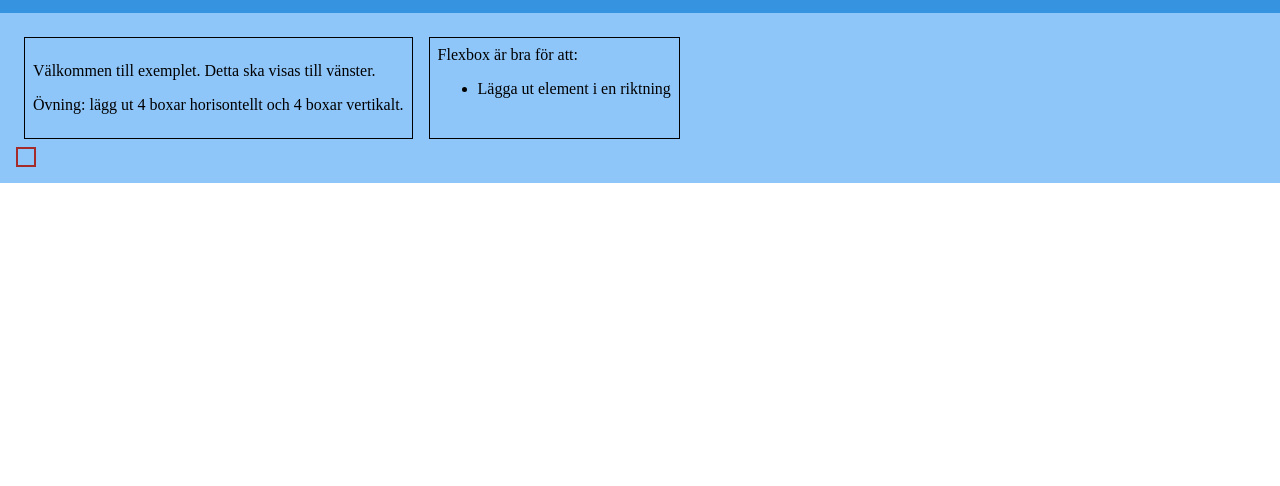
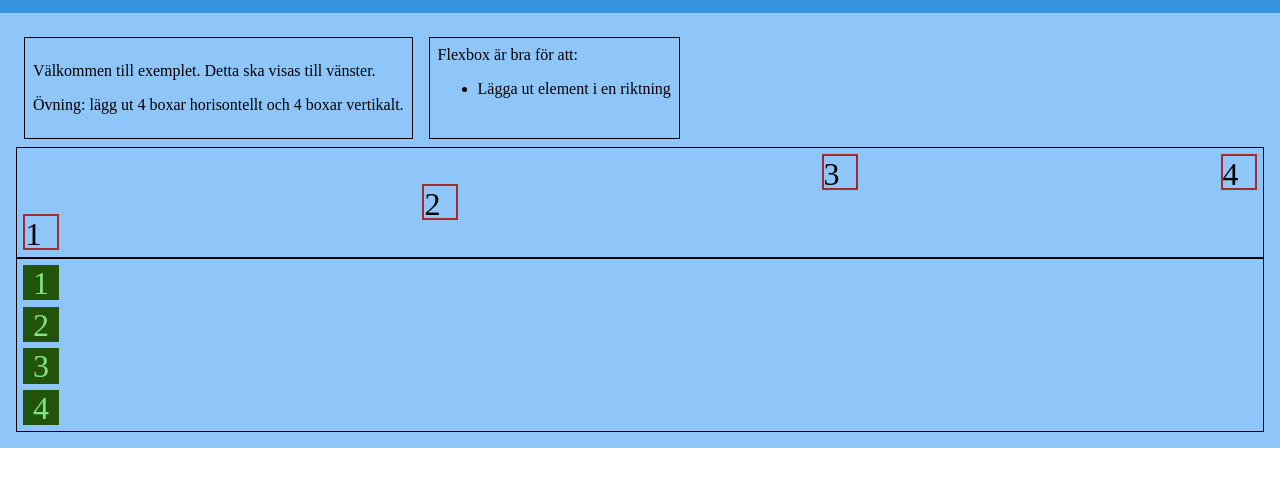
Before and after one commit to folkuni-bfu-2024/2024-05-06, a plain HTML site: page flexbox-exempel/index.html in a window 1280 px wide. Shown: the part 56-542 px from the top of the page. Drawn offline with Linux system fonts and the light colour scheme.

Commit message:
Updated example

```diff
--- a/flexbox-exempel/index.html
+++ b/flexbox-exempel/index.html
@@ -28,7 +28,19 @@
 			</section>
 		</div>
 
-		<div class="box"></div>
+		<div class="row">
+			<div class="box align-bottom"> 1 </div>
+			<div class="box align-center"> 2 </div>
+			<div class="box"> 3</div>
+			<div class="box"> 4</div>
+		</div>
+
+		<div class="column">
+			<div> 1 </div>
+			<div> 2 </div>
+			<div> 3 </div>
+			<div> 4 </div>
+		</div>
 	</main>
 
 </body>
--- a/flexbox-exempel/style.css
+++ b/flexbox-exempel/style.css
@@ -25,7 +25,43 @@ h1 {
 }
 
 .box {
-	width: 1rem;
-	height: 1rem;
+	width: 1em;
+	height: 1em;
 	border: 2px solid brown;
 }
+
+.row {
+	font-size: 200%;
+	border: 1px solid black;
+	padding: 0.2em;
+	gap: 0.2em;
+	display: flex;
+	flex-direction: row;
+	height: 3em;
+	/* align-items: flex-end; */
+	justify-content: space-between;
+
+}
+
+.align-bottom {
+	align-self: flex-end;
+}
+.align-center {
+	align-self: center;
+}
+
+.column {
+	font-size: 200%;
+	border: 1px solid black;
+	padding: 0.2em;
+	gap: 0.2em;
+	display: flex;
+	flex-direction: column;
+}
+.column > * {
+	width: 1.1em;
+	height: 1.1em;
+	background-color: rgb(34, 84, 11);
+	color: rgb(130, 227, 130);
+	text-align: center;
+}
```
Also changed, not shown: 1 other file.
